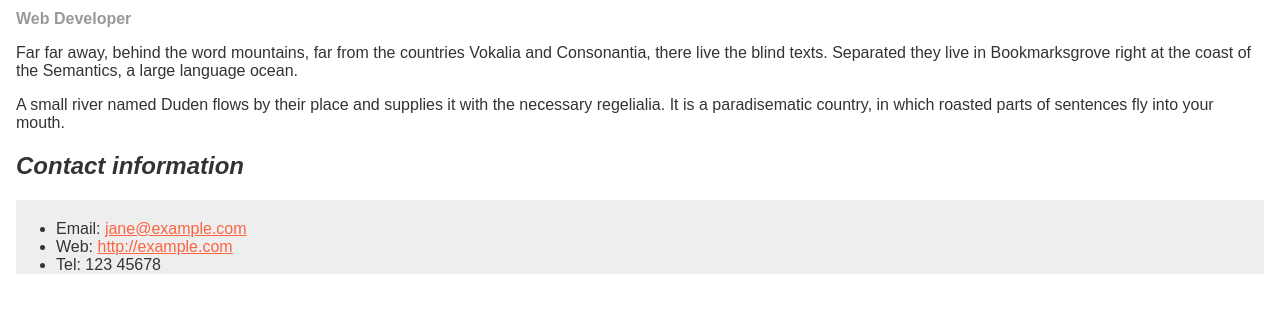
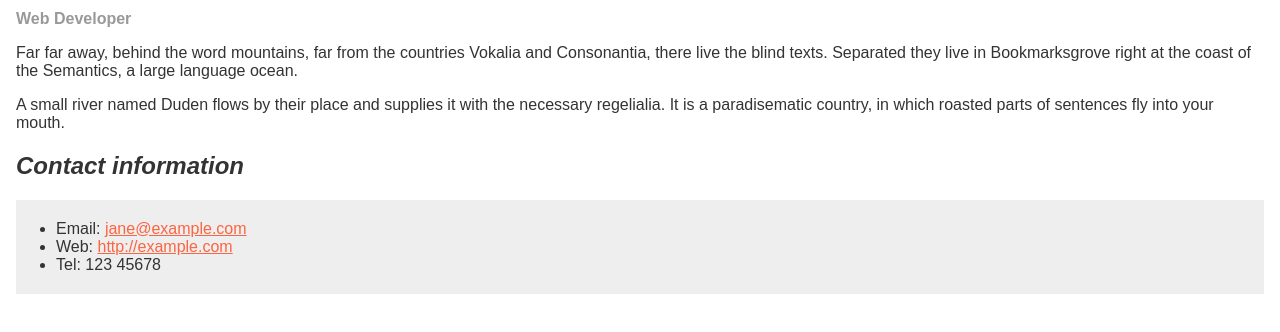
Before and after one commit to coth0598/coth0598.github.io, a plain HTML site: page ica4/ica4.html in a window 1280 px wide. Shown: the part 102-434 px from the top of the page. Drawn offline with Linux system fonts and the light colour scheme.

Commit message:
Update ica4.css

```diff
--- a/ica4/ica4.css
+++ b/ica4/ica4.css
@@ -24,6 +24,7 @@ body {
     border-width: 5px;
     border-color: purple;
     padding-top: 20px;
+    padding-bottom: 20px;
 
 
 
```
